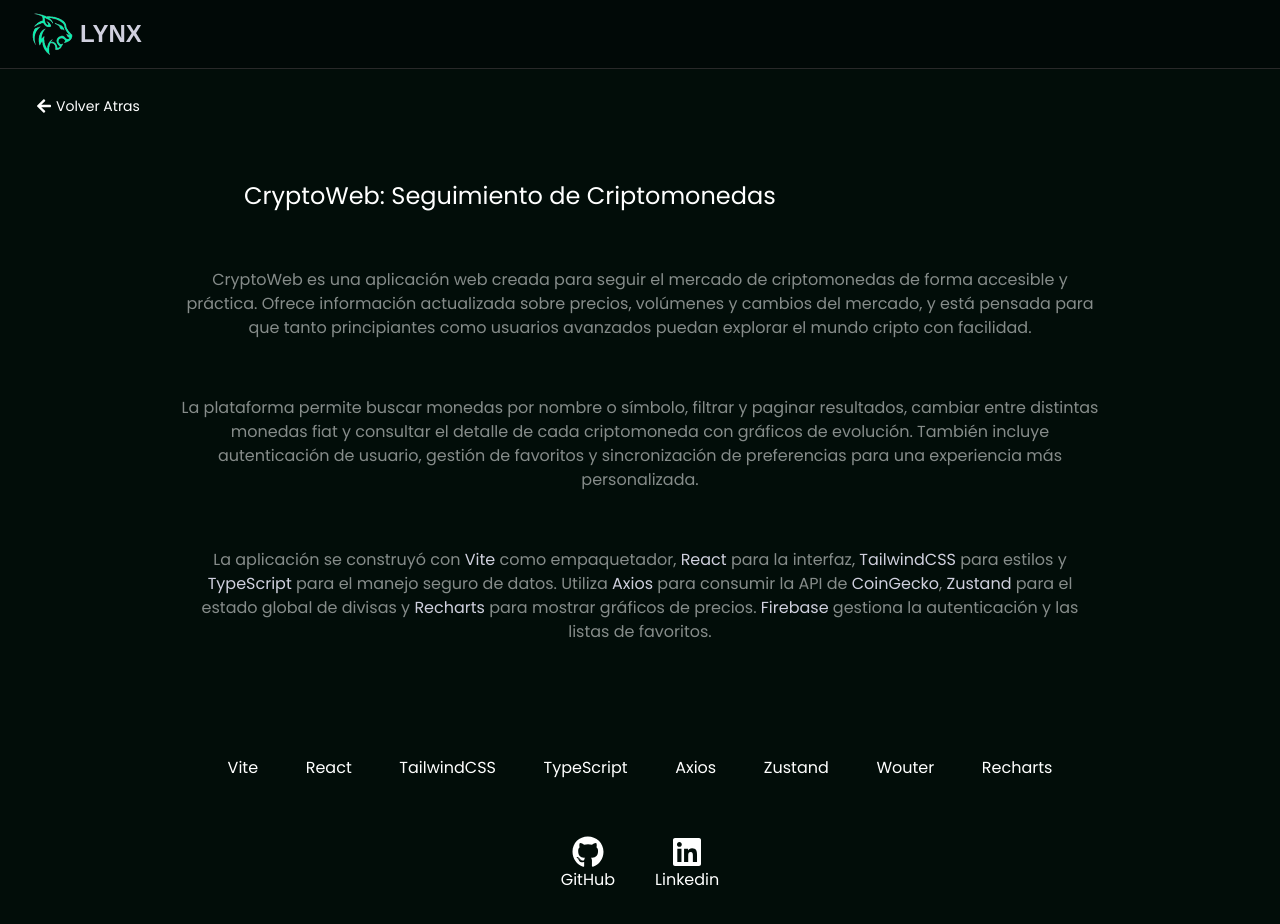
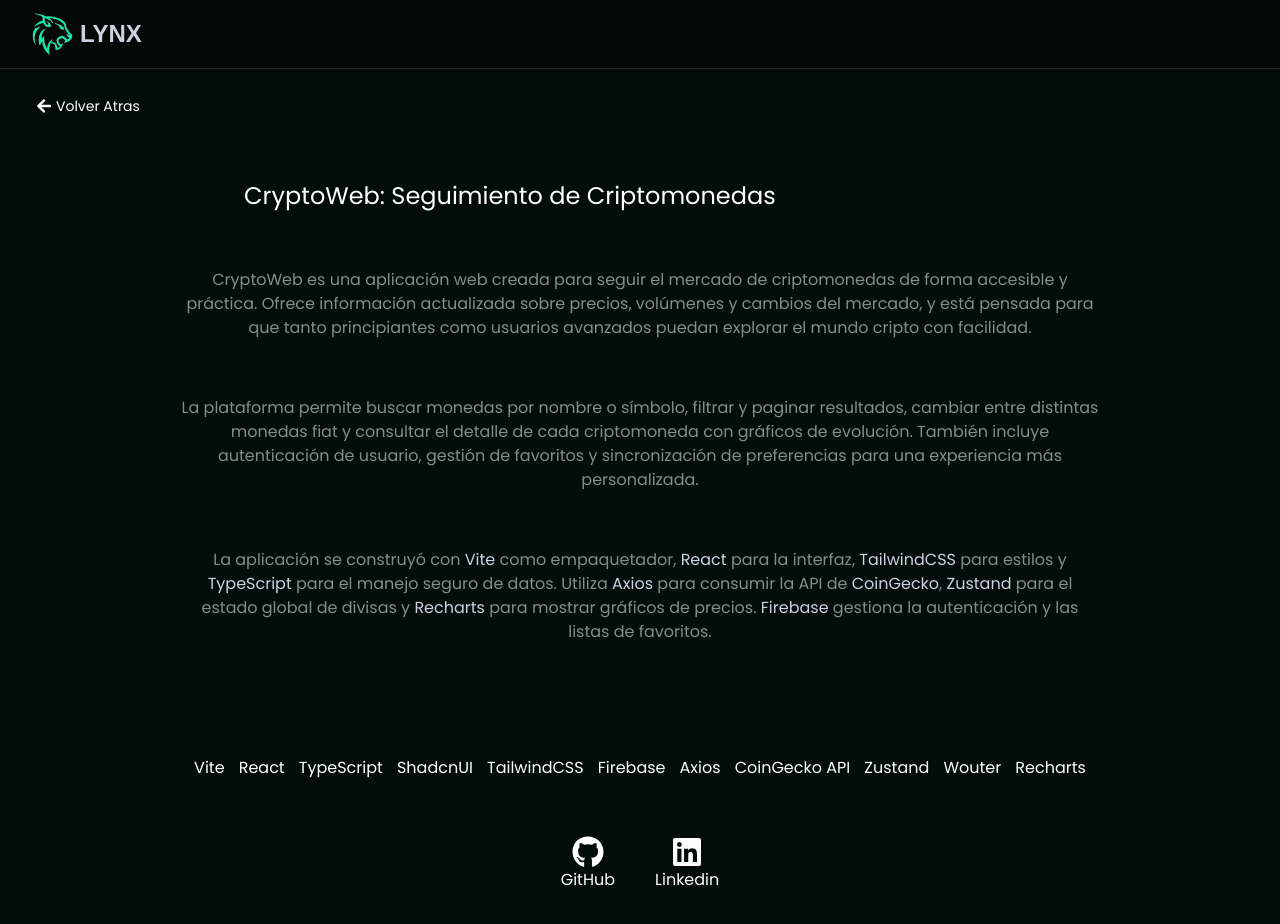
Before and after one commit to JuanMaCarreras/CryptoWeb, a React (Vite) app: page /description in a window 1280 px wide. Shown: the top 924 px of the page. Built offline with nearby package versions, Linux system fonts and the light colour scheme; no server answers; a web font is replaced by a local one.

Commit message:
Add back-to-home button

```diff
--- a/src/page/Description.tsx
+++ b/src/page/Description.tsx
@@ -4,6 +4,21 @@ import { FaLinkedin, FaGithub } from 'react-icons/fa'
 
 
 export default function Description() {
+
+  const items = [
+    { name: 'Vite', url: 'https://vitejs.dev/' },
+    { name: 'React', url: 'https://reactjs.org/' },
+    { name: 'TypeScript', url: 'https://www.typescriptlang.org/' },
+    { name: 'ShadcnUI', url: 'https://ui.shadcn.com/' },
+    { name: 'TailwindCSS', url: 'https://tailwindcss.com/' },
+    { name: 'Firebase', url: 'https://firebase.google.com/' },
+    { name: 'Axios', url: 'https://axios-http.com/' },
+    { name: 'CoinGecko API', url: 'https://www.coingecko.com/en/api' },
+    { name: 'Zustand', url: 'https://zustand-demo.pmnd.rs/' },
+    { name: 'Wouter', url: 'https://wouter.vercel.app/' },
+    { name: 'Recharts', url: 'https://recharts.org/' },
+  ]
+
   return (
     <>
       <article className='w-full'>
@@ -20,7 +35,13 @@ export default function Description() {
             <p className='text-center text-textGray'>La plataforma permite buscar monedas por nombre o símbolo, filtrar y paginar resultados, cambiar entre distintas monedas fiat y consultar el detalle de cada criptomoneda con gráficos de evolución. También incluye autenticación de usuario, gestión de favoritos y sincronización de preferencias para una experiencia más personalizada.</p>
             <p className='text-center text-textGray'>La aplicación se construyó con <span className='text-logoText'>Vite</span> como empaquetador, <span className='text-logoText'>React</span> para la interfaz, <span className='text-logoText'>TailwindCSS</span> para estilos y <span className='text-logoText'>TypeScript</span> para el manejo seguro de datos. Utiliza <span className='text-logoText'>Axios</span> para consumir la API de <span className='text-logoText'>CoinGecko</span>, <span className='text-logoText'>Zustand</span> para el estado global de divisas y <span className='text-logoText'>Recharts</span> para mostrar gráficos de precios. <span className='text-logoText'>Firebase</span> gestiona la autenticación y las listas de favoritos.</p>
             <ul className='flex justify-evenly pt-14'>
-              <li>
+              {
+                items.map((item) => (
+                <li key={item.name}>
+                  <a href={item.url} target='_blank' rel='noopener noreferrer' className='hover:underline  hover:text-brightGreen  transition duration-500'>{item.name}</a>
+                </li>))
+              }
+              {/* <li>
                <a href='https://vitejs.dev/' target='_blank' rel='noopener noreferrer' className='hover:underline  hover:text-brightGreen  transition duration-500'>Vite</a>
               </li>
 
@@ -50,7 +71,7 @@ export default function Description() {
 
               <li>
                <a href='https://recharts.org/' target='_blank' rel='noopener noreferrer' className='hover:underline  hover:text-brightGreen  transition duration-500'>Recharts</a>
-              </li>
+              </li>   */}
 
             </ul>
             <div className='flex justify-center space-x-10'>
--- a/src/page/Details.tsx
+++ b/src/page/Details.tsx
@@ -10,8 +10,8 @@ export default function Details() {
       <article className='mb-20'>
         <header className='w-full flex justify-between items-center'>
           <Link to='/'>
-            <h2 className='text-sm font-semibold flex items-center gap-2 hover:text-brightGreen transition duration-500'>
-              <FaArrowLeft className='text-[1rem]'/> <span className='mini:hidden'>Volver Atras</span>
+            <h2 className='text-sm flex items-center gap-1 hover:text-brightGreen transition duration-500'>
+              <FaArrowLeft className='text-[1rem]'/> Volver Atras
             </h2>
           </Link>
         </header>
--- a/src/page/Login.tsx
+++ b/src/page/Login.tsx
@@ -8,6 +8,7 @@ import { PasswordInput } from '@/components/auth/PasswordInput'
 import { GoogleButton } from '@/components/auth/GoogleButton'
 import { AlertError } from '@/components/auth/AlertError'
 import { getAuthErrorMessage, isFirebaseError } from '@/utils/authErrors'
+import { FaArrowLeft } from 'react-icons/fa'
 
 export function Login() {
   const { login, loginWithGoogle } = useAuth()
@@ -42,6 +43,12 @@ export function Login() {
   }
 
   return (
+    <article>
+      <Link to='/'>
+        <h2 className='text-sm flex items-center gap-1 hover:text-brightGreen transition duration-500'>
+          <FaArrowLeft className='text-[1rem]'/> Volver Atras
+        </h2>
+      </Link>
       <AuthCard title='Iniciar Sesión'>
 
         {error && <AlertError  error={error}/>}
@@ -73,5 +80,6 @@ export function Login() {
           </div>
         </form>
       </AuthCard>
+    </article>
   )
 }
--- a/src/page/Register.tsx
+++ b/src/page/Register.tsx
@@ -8,6 +8,7 @@ import { PasswordInput } from '@/components/auth/PasswordInput'
 import { GoogleButton } from '@/components/auth/GoogleButton'
 import { AlertError } from '@/components/auth/AlertError'
 import { getAuthErrorMessage, isFirebaseError } from '@/utils/authErrors'
+import { FaArrowLeft } from 'react-icons/fa'
 
 export function Register() {
   const { register, loginWithGoogle } = useAuth()
@@ -40,6 +41,12 @@ export function Register() {
   }
 
   return (
+    <article>
+      <Link to='/'>
+        <h2 className='text-sm flex items-center gap-1 hover:text-brightGreen transition duration-500'>
+          <FaArrowLeft className='text-[1rem]'/> Volver Atras
+        </h2>
+      </Link>
       <AuthCard
         title='Regístrate'
         description='Descubre el mundo de las criptomonedas con Lynx'
@@ -69,5 +76,6 @@ export function Register() {
           </div>
         </form>
       </AuthCard>
+    </article>
   )
 }
```
Lines whose indentation alone changed are shown as unchanged.
